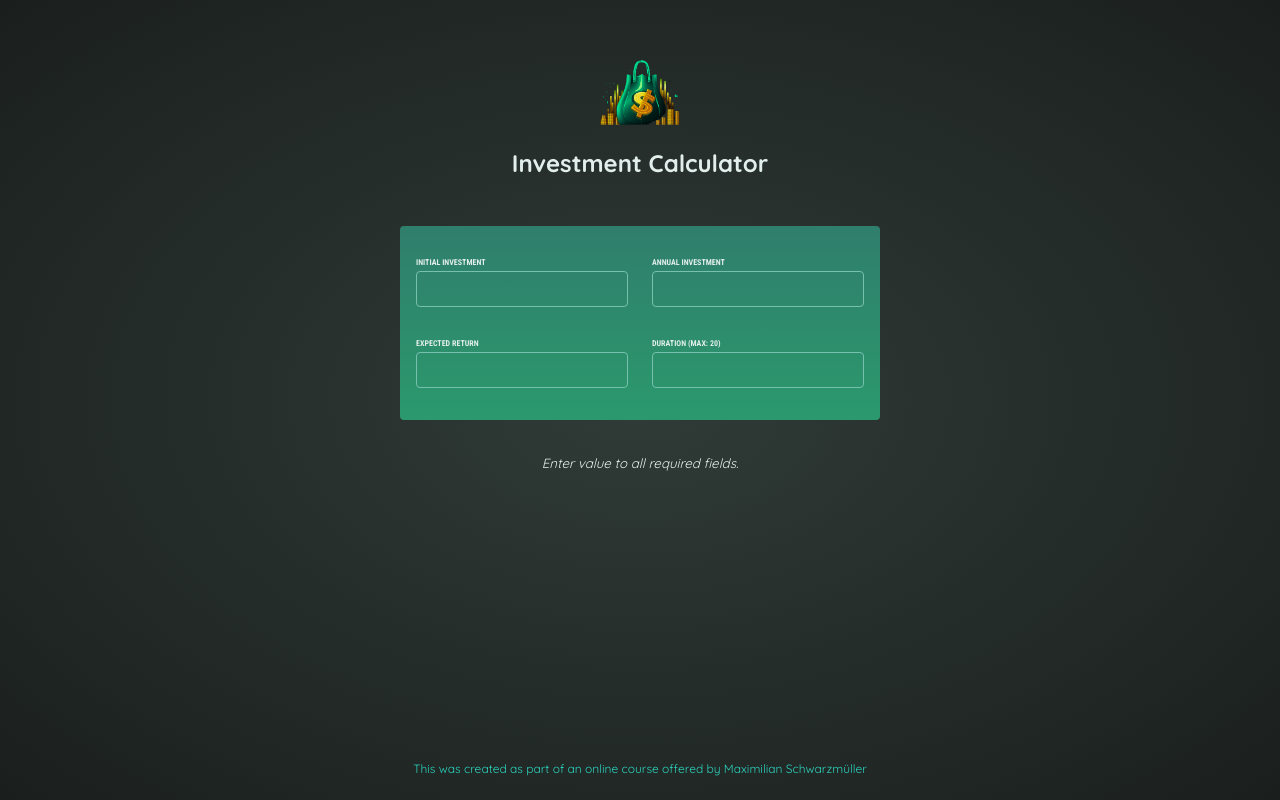
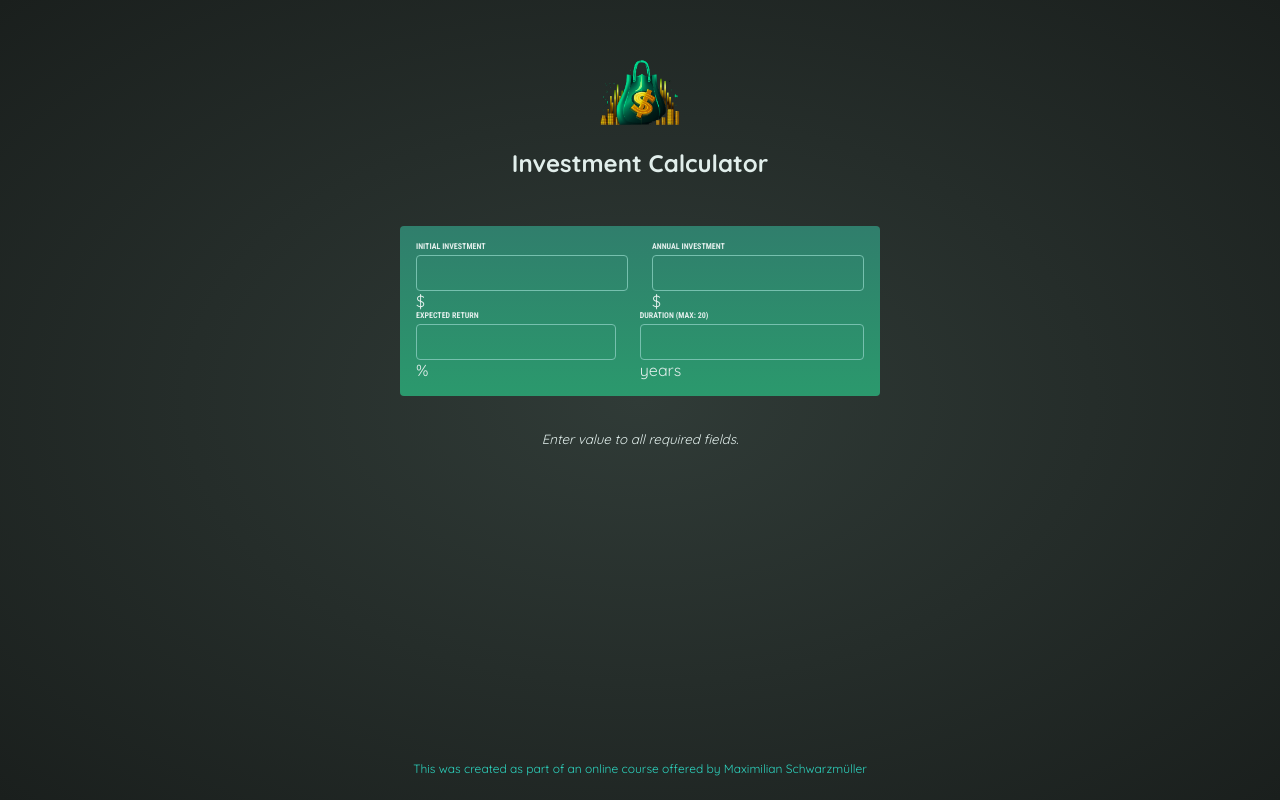
Before and after one commit to AaronMTS/investment-calculator, a React (Vite) app: page / in a window 1280 px wide. Built offline with nearby package versions, Linux system fonts and the light colour scheme.

Commit message:
refactor: replace UserInput component with InputGroup for better structure and styling.

```diff
--- a/src/App.jsx
+++ b/src/App.jsx
@@ -1,7 +1,7 @@
-import { useState } from "react";
+import { useCallback, useState } from "react";
 import Header from "./components/Header";
 import ResultsTable from "./components/ResultsTable";
-import UserInput from "./components/UserInput";
+import InputGroup from "./components/InputGroup";
 
 const INITIAL_INVESTMENT_FACTORS = {
   initialInvestment: "",
@@ -18,12 +18,12 @@ function App() {
     INITIAL_INVESTMENT_FACTORS
   );
 
-  const handleChangeInput = (identifier, newValue) => {
+  const handleChangeInput = useCallback((identifier, newValue) => {
     setInvestmentFactors((prevFactors) => ({
       ...prevFactors,
-      [identifier]: +newValue,
+      [identifier]: +newValue || "",
     }));
-  };
+  }, []);
 
   const allInputHasValue = isFullyPopulated(investmentFactors);
   const isDurationValid =
@@ -35,13 +35,15 @@ function App() {
     <>
       <div>
         <Header />
-        <UserInput
+        <InputGroup
           inputValues={investmentFactors}
           onValueChange={handleChangeInput}
           isDurationInvalid={!isDurationValid}
         />
         {allInputHasValue && isDurationValid && (
-          <ResultsTable calculationParameters={investmentFactors} />
+          <div id="result_container">
+            <ResultsTable calculationParameters={investmentFactors} />
+          </div>
         )}
         {!allInputHasValue && (
           <p className="center">
--- /dev/null
+++ b/src/components/Input.jsx
@@ -0,0 +1,47 @@
+import { memo } from "react";
+
+const Input = memo(function Input({
+  inputId,
+  label,
+  inputValue,
+  unit,
+  unitId,
+  unitPosition,
+  handleChange,
+  ...props
+}) {
+  const inputElement = (
+    <input
+      {...props}
+      type="number"
+      id={inputId}
+      required
+      value={inputValue}
+      onChange={(event) => handleChange(inputId, event.target.value)}
+    />
+  );
+
+  return (
+    <div>
+      <label htmlFor={inputId}>{label}</label>
+      {unit && (
+        <span className="with-unit-container">
+          {inputElement}
+          <span
+            id={unitId || undefined}
+            className={`${
+              unitPosition.toLowerCase() === "start"
+                ? "investment-unit"
+                : undefined
+            } input-unit ${unitPosition.toLowerCase()}`}
+          >
+            {unit}
+          </span>
+        </span>
+      )}
+      {!unit && inputElement}
+    </div>
+  );
+});
+
+export default Input;
--- /dev/null
+++ b/src/components/InputGroup.jsx
@@ -0,0 +1,57 @@
+import Input from "./Input";
+
+const InputGroup = ({ inputValues, onValueChange, isDurationInvalid }) => {
+  const { initialInvestment, annualInvestment, expectedReturn, duration } =
+    {...inputValues};
+  let durationStyling = "";
+
+  if (inputValues.duration && isDurationInvalid) {
+    durationStyling = "invalid";
+  }
+
+  return (
+    <div id="user-input">
+      <div className="input-group">
+        <Input
+          inputId="initialInvestment"
+          label="Initial Investment"
+          inputValue={initialInvestment}
+          unit="$"
+          unitPosition="start"
+          handleChange={onValueChange}
+        />
+        <Input
+          inputId="annualInvestment"
+          label="Annual Investment"
+          inputValue={annualInvestment}
+          unit="$"
+          unitPosition="start"
+          handleChange={onValueChange}
+        />
+      </div>
+      <div className="input-group">
+        <Input
+          inputId="expectedReturn"
+          label="Expected Return"
+          inputValue={expectedReturn}
+          unit="%"
+          unitId="return-unit"
+          unitPosition="end"
+          handleChange={onValueChange}
+        />
+        <Input
+          inputId="duration"
+          label="Duration (max: 20)"
+          inputValue={duration}
+          unit="years"
+          unitId="duration-unit"
+          unitPosition="end"
+          handleChange={onValueChange}
+          className={durationStyling}
+        />
+      </div>
+    </div>
+  );
+};
+
+export default InputGroup;
--- a/src/components/UserInput.jsx
+++ /dev/null
@@ -1,65 +0,0 @@
-const UserInput = ({ inputValues, onValueChange, isDurationInvalid }) => {
-  let durationStyling = "";
-
-  if (inputValues.duration && isDurationInvalid) {
-    durationStyling = "invalid";
-  }
-
-  return (
-    <div id="user-input">
-      <div className="input-group">
-        <p>
-          <label htmlFor="init_investment">Initial Investment</label>
-          <input
-            type="number"
-            id="init_investment"
-            required
-            value={inputValues.initialInvestment}
-            onChange={(event) =>
-              onValueChange("initialInvestment", event.target.value)
-            }
-          />
-        </p>
-        <p>
-          <label htmlFor="ann_investment">Annual Investment</label>
-          <input
-            type="number"
-            id="ann_investment"
-            required
-            value={inputValues.annualInvestment}
-            onChange={(event) =>
-              onValueChange("annualInvestment", event.target.value)
-            }
-          />
-        </p>
-      </div>
-      <div className="input-group">
-        <p>
-          <label htmlFor="exp_return">Expected Return</label>
-          <input
-            type="number"
-            id="exp_return"
-            required
-            value={inputValues.expectedReturn}
-            onChange={(event) =>
-              onValueChange("expectedReturn", event.target.value)
-            }
-          />
-        </p>
-        <p>
-          <label htmlFor="inv_duration">Duration (max: 20)</label>
-          <input
-            className={durationStyling}
-            type="number"
-            id="inv_duration"
-            required
-            value={inputValues.duration}
-            onChange={(event) => onValueChange("duration", event.target.value)}
-          />
-        </p>
-      </div>
-    </div>
-  );
-};
-
-export default UserInput;
```
